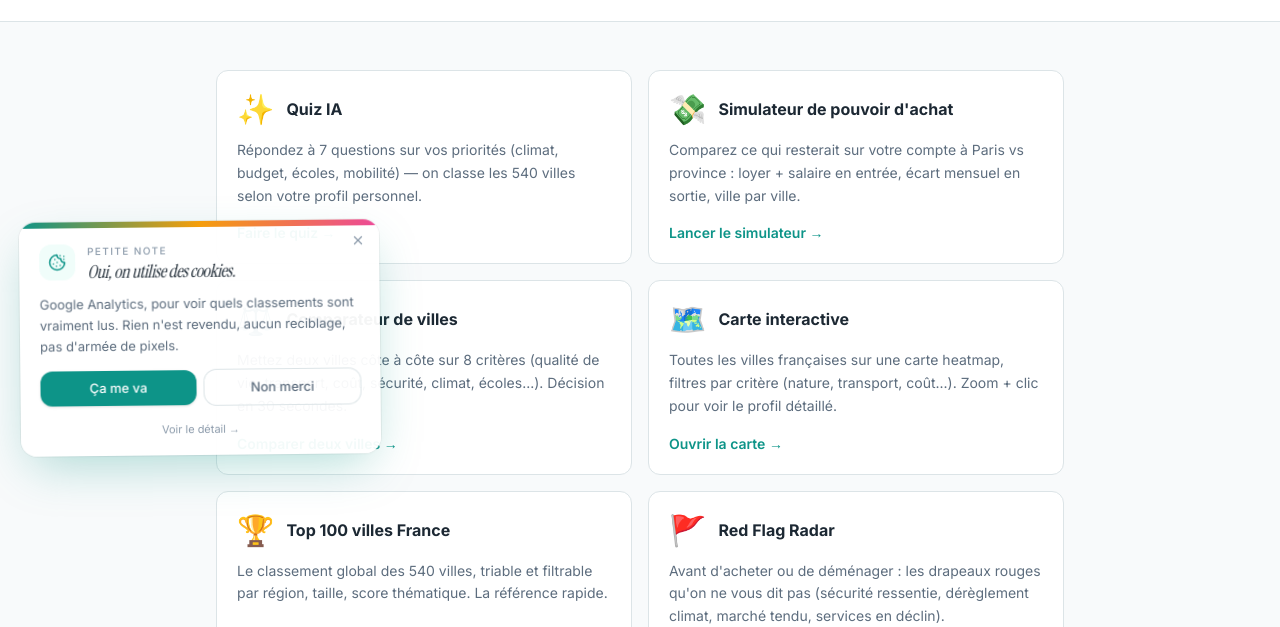
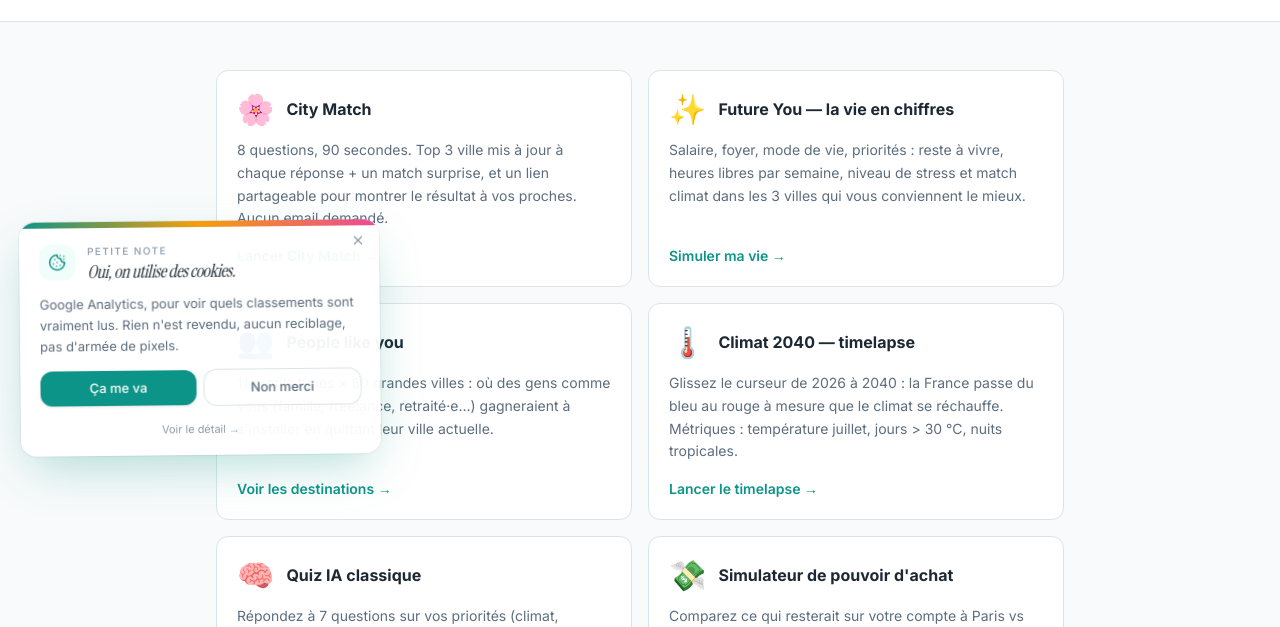
Before and after one commit to daitenkutarojurai-ai/meilleurville, a Next.js app: page /outils in a window 1280 px wide. Shown: the part 325-952 px from the top of the page. Built offline with nearby package versions, Linux system fonts and the light colour scheme; no server answers.

Commit message:
feat(outils): surface City Match, Future You, People-like-you, Climat timelapse on /outils
Hub page now leads with the four new wow features from this batch, so they're
discoverable from the main tools index instead of only via roadmap links.

```diff
--- a/app/outils/page.tsx
+++ b/app/outils/page.tsx
@@ -24,9 +24,41 @@ type Tool = {
 
 const TOOLS: Tool[] = [
   {
+    href: "/city-match",
+    emoji: "🌸",
+    title: "City Match",
+    desc:
+      `8 questions, 90 secondes. Top 3 ville mis à jour à chaque réponse + un match surprise, et un lien partageable pour montrer le résultat à vos proches. Aucun email demandé.`,
+    cta: "Lancer City Match",
+  },
+  {
+    href: "/future-you",
+    emoji: "✨",
+    title: "Future You — la vie en chiffres",
+    desc:
+      "Salaire, foyer, mode de vie, priorités : reste à vivre, heures libres par semaine, niveau de stress et match climat dans les 3 villes qui vous conviennent le mieux.",
+    cta: "Simuler ma vie",
+  },
+  {
+    href: "/people-like-you",
+    emoji: "👥",
+    title: "People like you",
+    desc:
+      "11 profils types × 50 grandes villes : où des gens comme vous (famille, freelance, retraité·e…) gagneraient à s'installer en quittant leur ville actuelle.",
+    cta: "Voir les destinations",
+  },
+  {
+    href: "/climat-2040-timelapse",
+    emoji: "🌡️",
+    title: "Climat 2040 — timelapse",
+    desc:
+      "Glissez le curseur de 2026 à 2040 : la France passe du bleu au rouge à mesure que le climat se réchauffe. Métriques : température juillet, jours > 30 °C, nuits tropicales.",
+    cta: "Lancer le timelapse",
+  },
+  {
     href: "/quiz",
-    emoji: "✨",
-    title: "Quiz IA",
+    emoji: "🧠",
+    title: "Quiz IA classique",
     desc:
       `Répondez à 7 questions sur vos priorités (climat, budget, écoles, mobilité) — on classe les ${CITIES_COUNT} villes selon votre profil personnel.`,
     cta: "Faire le quiz",
```
